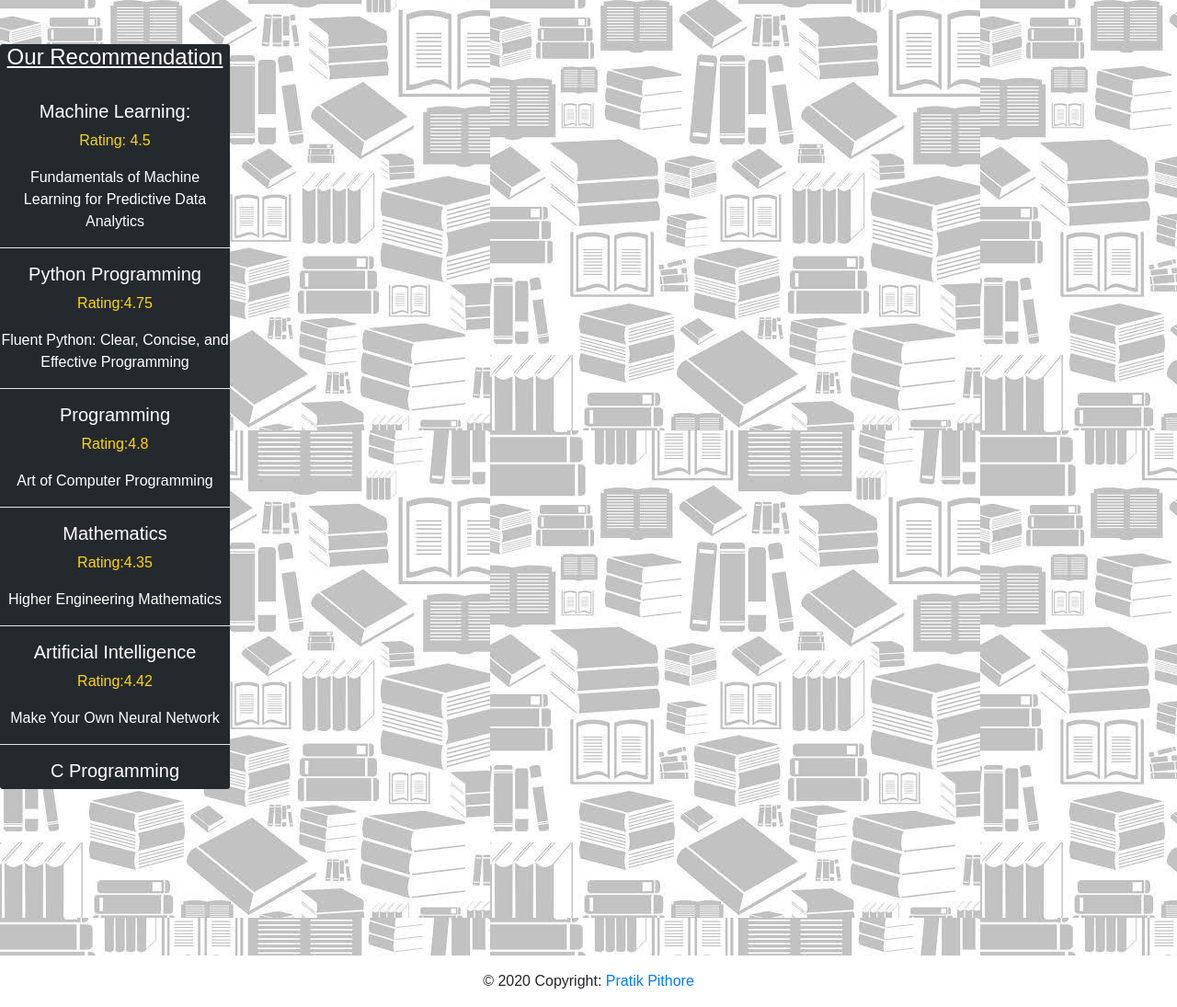
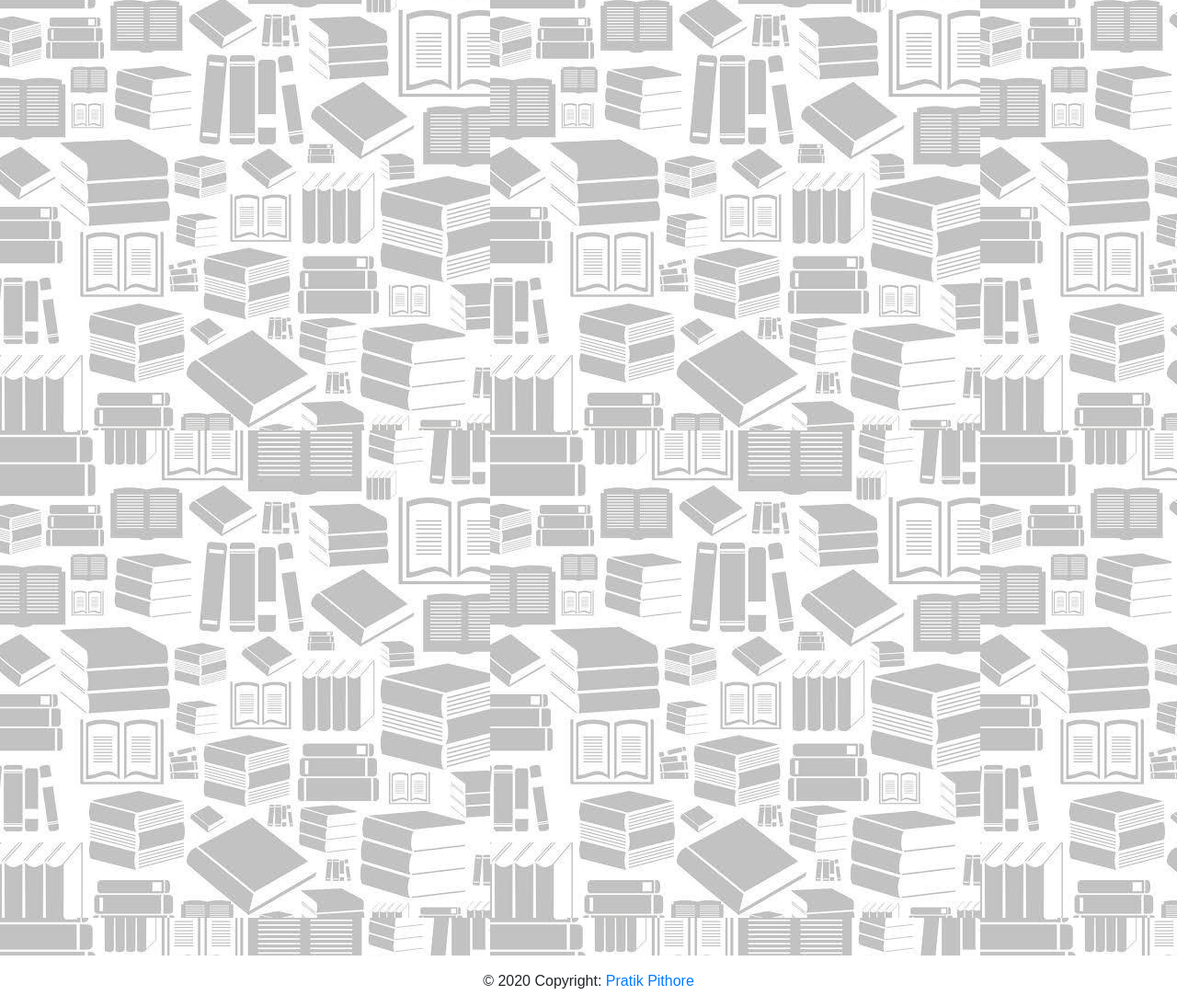
Before and after one commit to Pratik-sys/book-recommender, a Flask app: page / in a window 1280 px wide; the page is wider, and only the part inside the window is pictured. Shown: the part 62-1157 px from the top of that part at 92% size. Run offline with Flask 2, Linux system fonts and the light colour scheme; some libraries are stand-ins or nearby versions; some web fonts are replaced.

Commit message:
remove the sidenav from the home page
Signed-off-by: Pratik-Sys <pithore.pratik@gmail.com>

```diff
--- a/bookrecommender/templates/home.html
+++ b/bookrecommender/templates/home.html
@@ -1,111 +1,7 @@
 {% extends 'base.html'%} {% block head%}
 <title>Book recommendor</title>
 {% endblock %} {%block body%}
-<div class="sidenav">
-  <h4 style="color: white; text-align: center;text-decoration: underline;">
-    Our Recommendation
-  </h4>
-  <br>
-  <h5 style="color: white; text-align: center;">
-    Machine Learning:
-  </h5>
-  <p style="color: gold;text-align: center;">
-    Rating: 4.5<br>
-  </p>
-  <p style="color: white; text-align: center;">
-    Fundamentals of Machine Learning for Predictive Data Analytics
-  </p>
-  <hr style="background-color: white;">
-  <h5 style="color: white; text-align: center;">
-    Python Programming
-  </h5>
-  <p style="color: gold; text-align: center;">
-    Rating:4.75
-  </p>
-  <p style="color: white;text-align: center;">
-    Fluent Python: Clear, Concise, and Effective Programming
-  </p>
-  <hr style="background-color: white;">
-  <h5 style="color: white; text-align: center;">
-    Programming
-  </h5>
-  <p style="color: gold; text-align: center;">
-    Rating:4.8
-  </p>
-  <p style="color: white;text-align: center;">
-    Art of Computer Programming
-  </p>
-  <hr style="background-color: white;">
-  <h5 style="color: white; text-align: center;">
-    Mathematics
-  </h5>
-  <p style="color: gold; text-align: center;">
-    Rating:4.35
-  </p>
-  <p style="color: white; text-align: center;">
-    Higher Engineering Mathematics
-  </p>
-  <hr style="background-color: white;">
-  <h5 style="color: white; text-align: center;">
-    Artificial Intelligence
-  </h5>
-  <p style="color: gold; text-align: center;">
-    Rating:4.42
-  </p>
-  <p style="color: white; text-align: center;">
-    Make Your Own Neural Network
-  </p>
-  <hr style="background-color: white;">
-  <h5 style="color: white; text-align: center;">
-    C Programming
-  </h5>
-  <p style="color: gold; text-align: center;">
-    Rating:4.8
-  </p>
-  <p style="color: white; text-align: center;">
-    Basic Computation and Programming with C
-  </p>
-  <hr style="background-color: white;">
-  <h5 style="color: white; text-align: center;">
-    C++ Programming
-  </h5>
-  <p style="color: gold; text-align: center;">
-    Rating:4.02
-  </p>
-  <p style="color: white; text-align: center;">
-    Programming: C ++ Programming: Programming Language for Beginners: Learn in A Day!
-  </p>
-  <hr style="background-color: white;">
-  <h5 style="color: white; text-align: center;">
-    Image Processing
-  </h5>
-  <p style="color: gold; text-align: center;">
-    Rating:4.92
-  </p>
-  <p style="color: white; text-align: center;">
-    Handbook of Image and Video Processing
-  </p>
-  <hr style="background-color: white;">
-  <h5 style="color: white; text-align: center;">
-    VLSI
-  </h5>
-  <p style="color: gold; text-align: center;">
-    Rating:4.9
-  </p>
-  <p style="color: white; text-align: center;">
-    Digital VLSI Design
-  </p>
-  <hr style="background-color: white;">
-  <h5 style="color: white; text-align: center;">
-   Java Programming
-  </h5>
-  <p style="color: gold; text-align: center;">
-    Rating:4.5
-  </p>
-  <p style="color: white; text-align: center;">
-    Java All-in-One for Dummies
-  </p>
-</div>
+
 <nav class="navbar navbar-expand-lg">
   <a class="navbar-brand" href="{{url_for('home')}}">Book Recommender System</a>
   <div class="collapse navbar-collapse" id="navbarSupportedContent">
```
